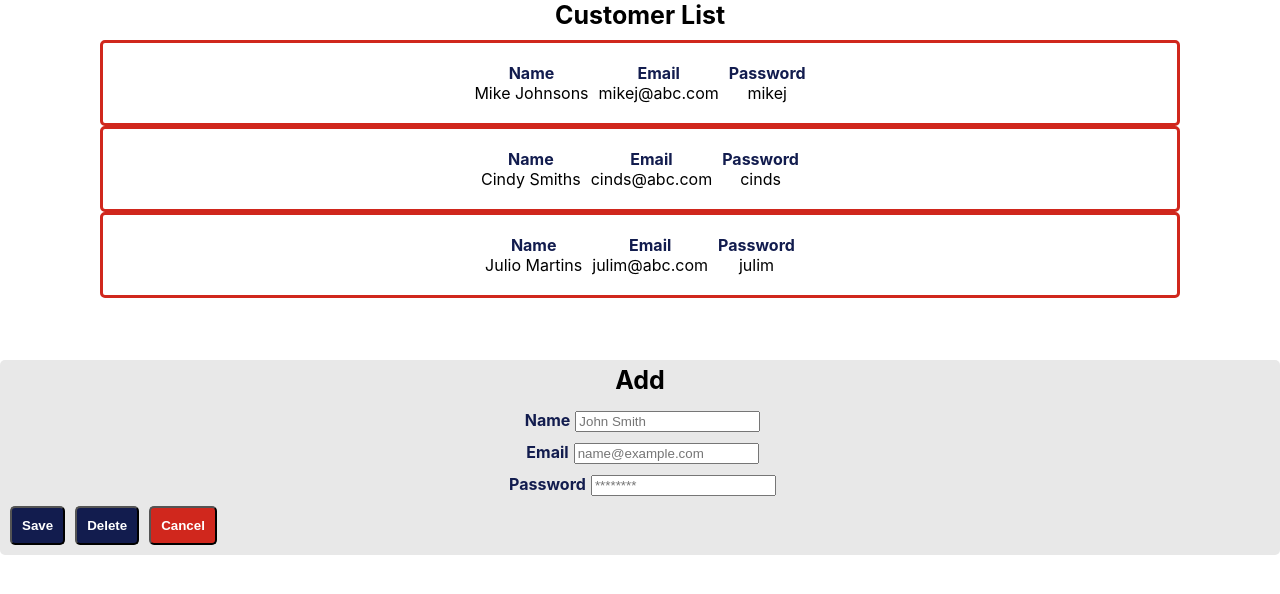
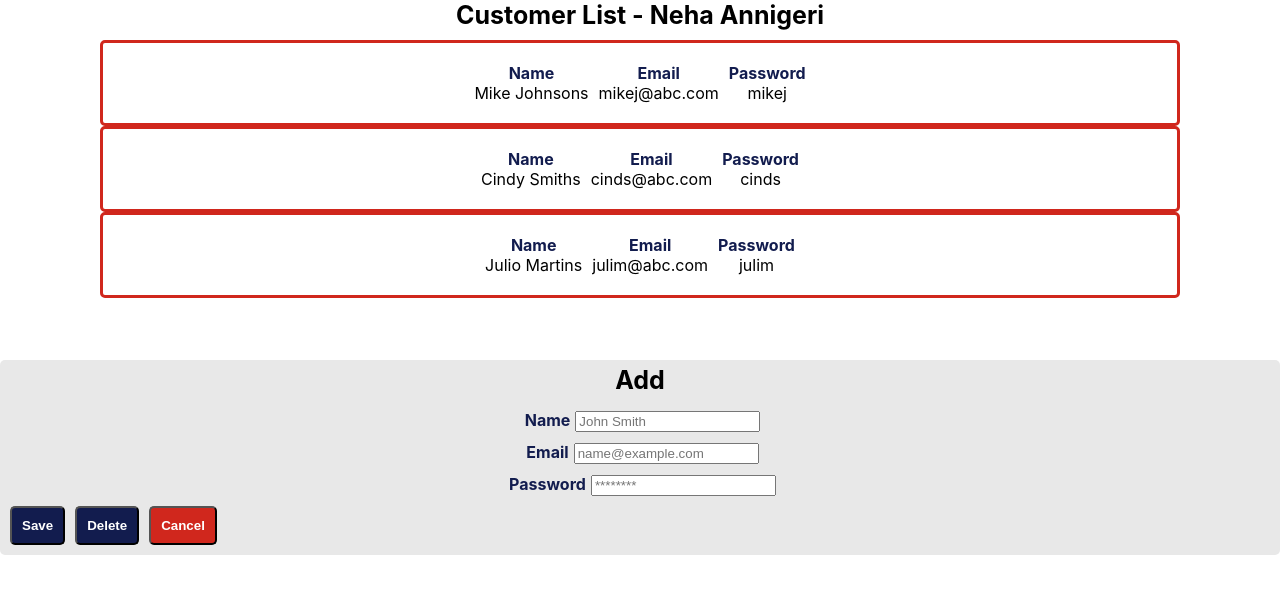
Before and after one commit to nannigeri/front-end-app, a React (Create React App) app: page / in a window 1280 px wide. Shown: the top 594 px of the page. Built offline with nearby package versions, Linux system fonts and the light colour scheme.

Commit message:
adding name

```diff
--- a/src/CustomerComponent/index.js
+++ b/src/CustomerComponent/index.js
@@ -6,7 +6,7 @@ const CustomerComponent = (props) => {
 
     return (<div>
         <div>
-            <div class='title-font'>Customer List</div>
+            <div class='title-font'>Customer List - Neha Annigeri</div>
 
             <div class="card-spacing scroll">
 
```
